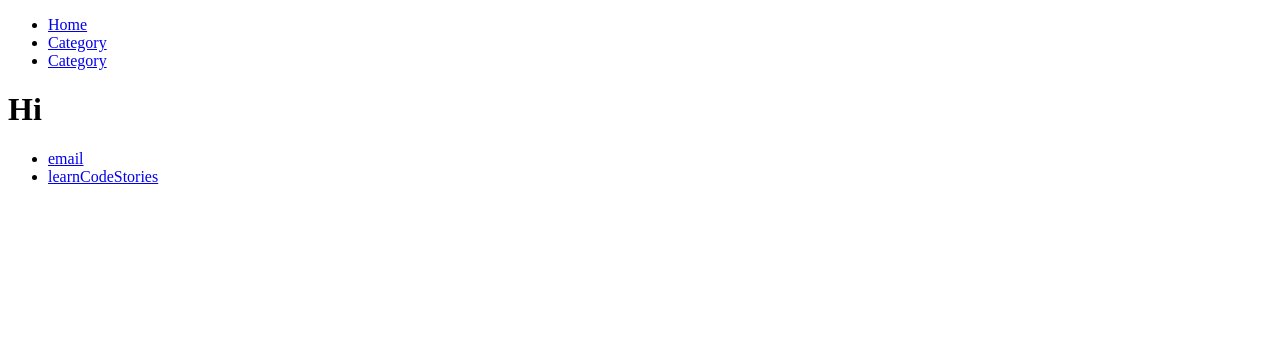
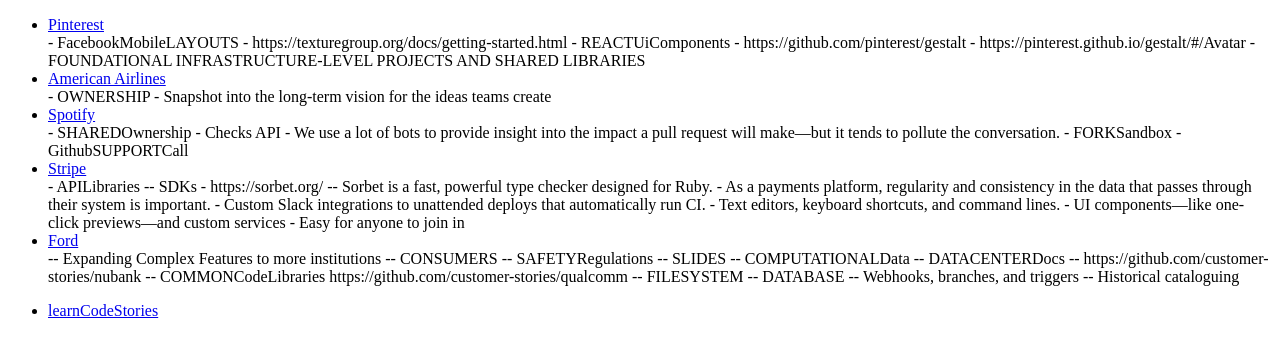
Before and after one commit to suramya/learnCodeStories, a plain HTML site: page index.html in a window 1280 px wide. Drawn offline with Linux system fonts and the light colour scheme.

Commit message:
Update index.html

```diff
--- a/index.html
+++ b/index.html
@@ -1,26 +1,54 @@
 <!DOCTYPE html>
 <html>
 	<head>
-		<title>Learning from Github Customer Stories and Others.</title>
+		<title><a href="https://github.com/pricing">Learning from Github Customer Stories and Others. </a></title>
 	</head>
 	<body>
 		<nav>
     		<ul>
-        		<li><a href="/">Home</a></li>
-	        	<li><a href="/category">Category</a></li>
-        		<li><a href="/location">Category</a></li>
+        		<li><a href="https://github.com/customer-stories/pinterest">Pinterest</a></li>
+- FacebookMobileLAYOUTS - https://texturegroup.org/docs/getting-started.html
+- REACTUiComponents - https://github.com/pinterest/gestalt - https://pinterest.github.io/gestalt/#/Avatar
+- FOUNDATIONAL INFRASTRUCTURE-LEVEL PROJECTS AND SHARED LIBRARIES
+
+			<li><a href="https://github.com/customer-stories/american-airlines">American Airlines</a></li>
+- OWNERSHIP - Snapshot into the long-term vision for the ideas teams create
+
+			<li><a href="https://github.com/customer-stories/spotify">Spotify</a></li>
+- SHAREDOwnership
+- Checks API - We use a lot of bots to provide insight into the impact a pull request will make—but it tends to pollute the conversation.
+- FORKSandbox - GithubSUPPORTCall
+
+			<li><a href="https://github.com/customer-stories/stripe">Stripe</a></li>
+- APILibraries -- SDKs
+- https://sorbet.org/ -- Sorbet is a fast, powerful type checker designed for Ruby.
+- As a payments platform, regularity and consistency in the data that passes through their system is important.
+- Custom Slack integrations to unattended deploys that automatically run CI.
+- Text editors, keyboard shortcuts, and command lines.
+- UI components—like one-click previews—and custom services
+- Easy for anyone to join in
+
+			<li><a href="https://github.com/customer-stories/ford">Ford</a></li>
+-- Expanding Complex Features to more institutions
+-- CONSUMERS -- SAFETYRegulations
+-- SLIDES -- COMPUTATIONALData -- DATACENTERDocs
+
+-- https://github.com/customer-stories/nubank
+-- COMMONCodeLibraries
+
+https://github.com/customer-stories/qualcomm
+-- FILESYSTEM -- DATABASE
+-- Webhooks, branches, and triggers
+-- Historical cataloguing
+
+
     		</ul>
 		</nav>
-		<div class="container">
-    		<div class="blurb">
-        		<h1>Hi</h1>
-    		</div><!-- /.blurb -->
-		</div><!-- /.container -->
+
 		<footer>
     		<ul>
-        		<li><a href="mailto:">email</a></li>
         		<li><a href="https://suramya.github.io/learnCodeStories">learnCodeStories</a></li>
-			</ul>
+		</ul>
 		</footer>
 	</body>
 </html>
```
